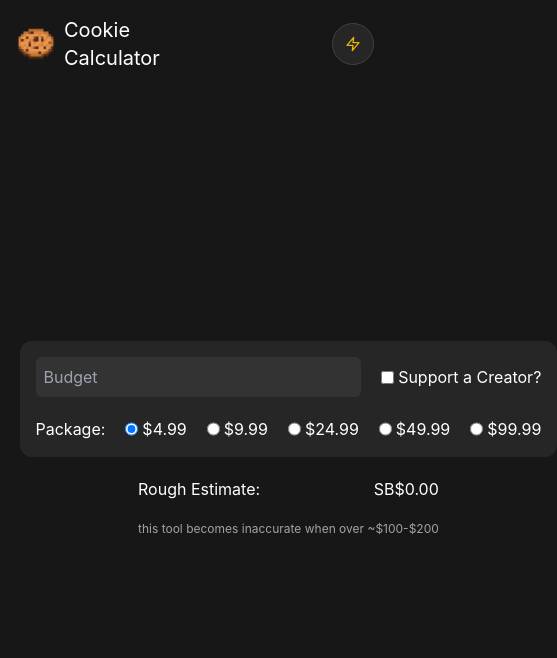
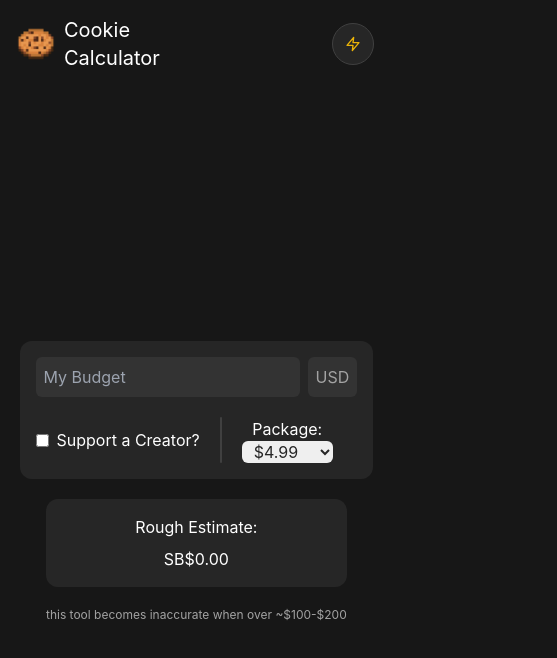
Before and after one commit to misternano/cookiecalculator, a React (Vite) app: page / in a window 390 px wide. Shown: the top 658 px of the page, 557 px wide, since content can reach past the window. Built offline with nearby package versions, Linux system fonts and the light colour scheme; no server answers; a web font is replaced by a local one.

Commit message:
mobile friendly, change ui to be less ugly

```diff
--- a/src/App.tsx
+++ b/src/App.tsx
@@ -19,7 +19,7 @@ const App = () => {
 		setBudget(isNaN(parseFloat(event.target.value)) ? 0 : parseFloat(event.target.value));
 	};
 
-	const handlePackageChange = (event: ChangeEvent<HTMLInputElement>) => {
+	const handlePackageChange = (event: ChangeEvent<HTMLSelectElement>) => {
 		setGemBundle(parseFloat(event.target.value));
 		switch (event.target.value) {
 			case "4.74":
@@ -86,73 +86,46 @@ const App = () => {
 			</div>
 			<div className="w-[90%] mx-auto grid place-items-center mt-[30dvh]">
 				<form className="p-4 mb-5 flex flex-col gap-5 bg-neutral-800 rounded-xl">
-					<div className="flex flex-row gap-5 justify-between">
-						<input id="budget" name="budget" type="number" placeholder="Budget" className="flex-grow p-2 bg-neutral-700/50 rounded-md focus:rounded-md" value={budget === 0 ? "" : budget} onChange={handleBudgetChange} />
-						<label className="flex flex-row gap-1 items-center">
+					<div className="flex flex-row gap-2 items-center">
+						<input id="budget" name="budget" type="number" step="5" placeholder="My Budget" className="flex-grow p-2 bg-neutral-700/50 rounded-md focus:rounded-md" value={budget === 0 ? "" : budget} onChange={handleBudgetChange} />
+						<div className="bg-neutral-700/50 p-2 rounded-md">
+							<span className="text-neutral-400">USD</span>
+						</div>
+					</div>
+					<div className="flex flex-row gap-5">
+						<label className="flex flex-row gap-2 items-center">
 							<input id="sac" name="sac" type="checkbox" checked={usingSac} onChange={handleSacChange} />
 							<span>Support a Creator?</span>
 						</label>
-					</div>
-					<div className="flex flex-row gap-5">
-						<p>Package:</p>
-						<label className="flex flex-row gap-1">
-							<input
-								type="radio"
-								name="radial"
-								value={usingSac ? 4.74 : 4.99}
-								checked={usingSac ? gemBundle === 4.74 : gemBundle === 4.99}
-								onChange={handlePackageChange}
-							/>
-							<span>{usingSac ? "$4.74" : "$4.99"}</span>
-						</label>
-						<label className="flex flex-row gap-1">
-							<input
-								type="radio"
-								name="radial"
-								value={usingSac ? 9.49 : 9.99}
-								checked={usingSac ? gemBundle === 9.49 : gemBundle === 9.99}
-								onChange={handlePackageChange}
-							/>
-							<span>{usingSac ? "$9.49" : "$9.99"}</span>
-						</label>
-						<label className="flex flex-row gap-1">
-							<input
-								type="radio"
-								name="radial"
-								value={usingSac ? 23.74 : 24.99}
-								checked={usingSac ? gemBundle === 23.74 : gemBundle === 24.99}
-								onChange={handlePackageChange}
-							/>
-							<span>{usingSac ? "$23.74" : "$24.99"}</span>
-						</label>
-						<label className="flex flex-row gap-1">
-							<input
-								type="radio"
-								name="radial"
-								value={usingSac ? 47.49 : 49.99}
-								checked={usingSac ? gemBundle === 47.49 : gemBundle === 49.99}
-								onChange={handlePackageChange}
-							/>
-							<span>{usingSac ? "$47.49" : "$49.99"}</span>
-						</label>
-						<label className="flex flex-row gap-1">
-							<input
-								type="radio"
-								name="radial"
-								value={usingSac ? 94.99 : 99.99}
-								checked={usingSac ? gemBundle === 94.99 : gemBundle === 99.99}
-								onChange={handlePackageChange}
-							/>
-							<span>{usingSac ? "$94.99" : "$99.99"}</span>
-						</label>
+						<div className="bg-neutral-700 w-0.5 rounded-full" />
+						<div className="flex flex-col md:flex-row md:gap-2 items-center">
+							<p>Package:</p>
+							<select value={usingSac ? gemBundle : ""} onChange={handlePackageChange}>
+								<option value={usingSac ? 4.74 : 4.99}>
+									{usingSac ? "$4.74" : "$4.99"}
+								</option>
+								<option value={usingSac ? 9.49 : 9.99}>
+									{usingSac ? "$9.49" : "$9.99"}
+								</option>
+								<option value={usingSac ? 23.74 : 24.99}>
+									{usingSac ? "$23.74" : "$24.99"}
+								</option>
+								<option value={usingSac ? 47.49 : 49.99}>
+									{usingSac ? "$47.49" : "$49.99"}
+								</option>
+								<option value={usingSac ? 94.99 : 99.99}>
+									{usingSac ? "$94.99" : "$99.99"}
+								</option>
+							</select>
+						</div>
 					</div>
 				</form>
 				<div className="flex flex-col gap-5">
-					<div className="flex flex-row gap-5 justify-between">
+					<div className="flex flex-col md:flex-row gap-2 justify-between items-center bg-neutral-800 rounded-xl p-4">
 						<p>Rough Estimate:</p>
 						<span>{coinFormat(Math.floor((selectedBundle * purchasable12Pack) * cookiePrice))}</span>
 					</div>
-					<span className="text-xs text-neutral-400">this tool becomes inaccurate when over ~$100-$200</span>
+					<span className="text-xs text-center text-neutral-400">this tool becomes inaccurate when over ~$100-$200</span>
 				</div>
 			</div>
 		</>
--- a/src/index.css
+++ b/src/index.css
@@ -9,6 +9,10 @@
   scroll-behavior: smooth;
   user-select: none;
   color: #fff;
+}
+
+select {
+  @apply text-neutral-800 rounded-md px-2;
 }
 
 ::-webkit-scrollbar {
```
